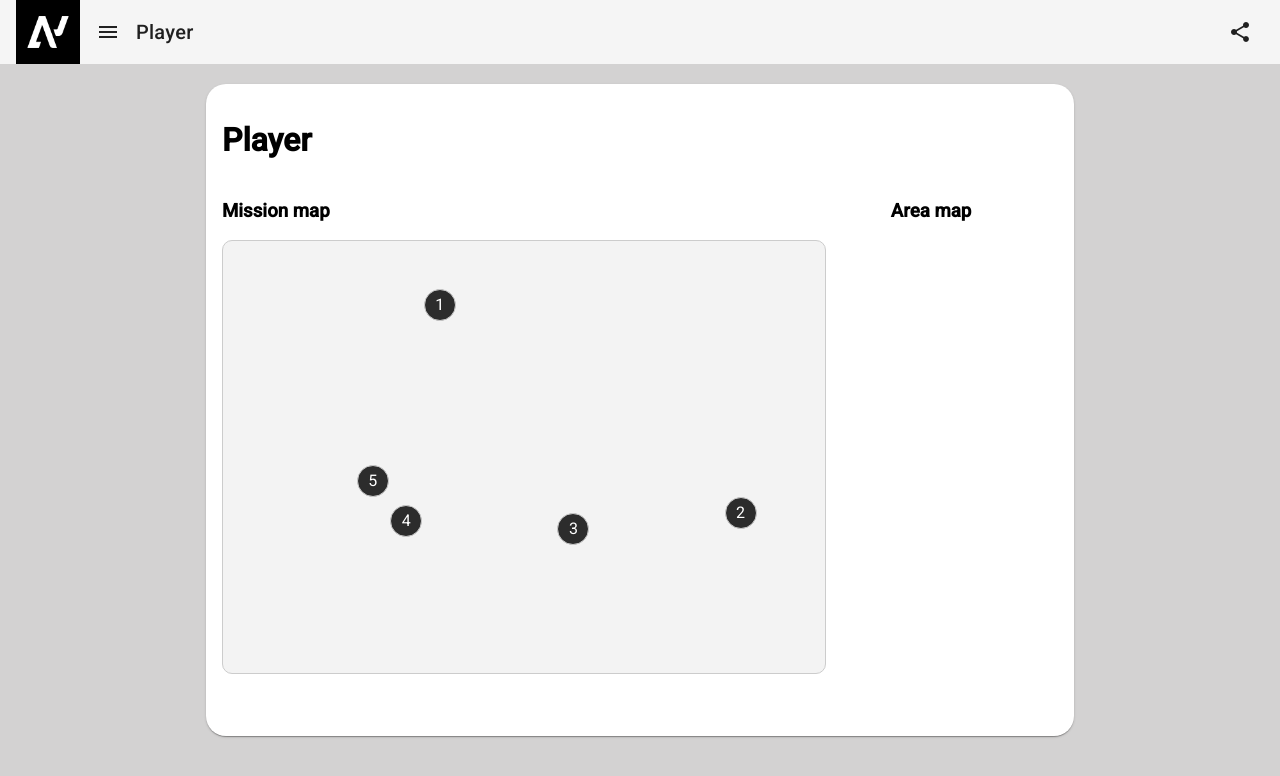
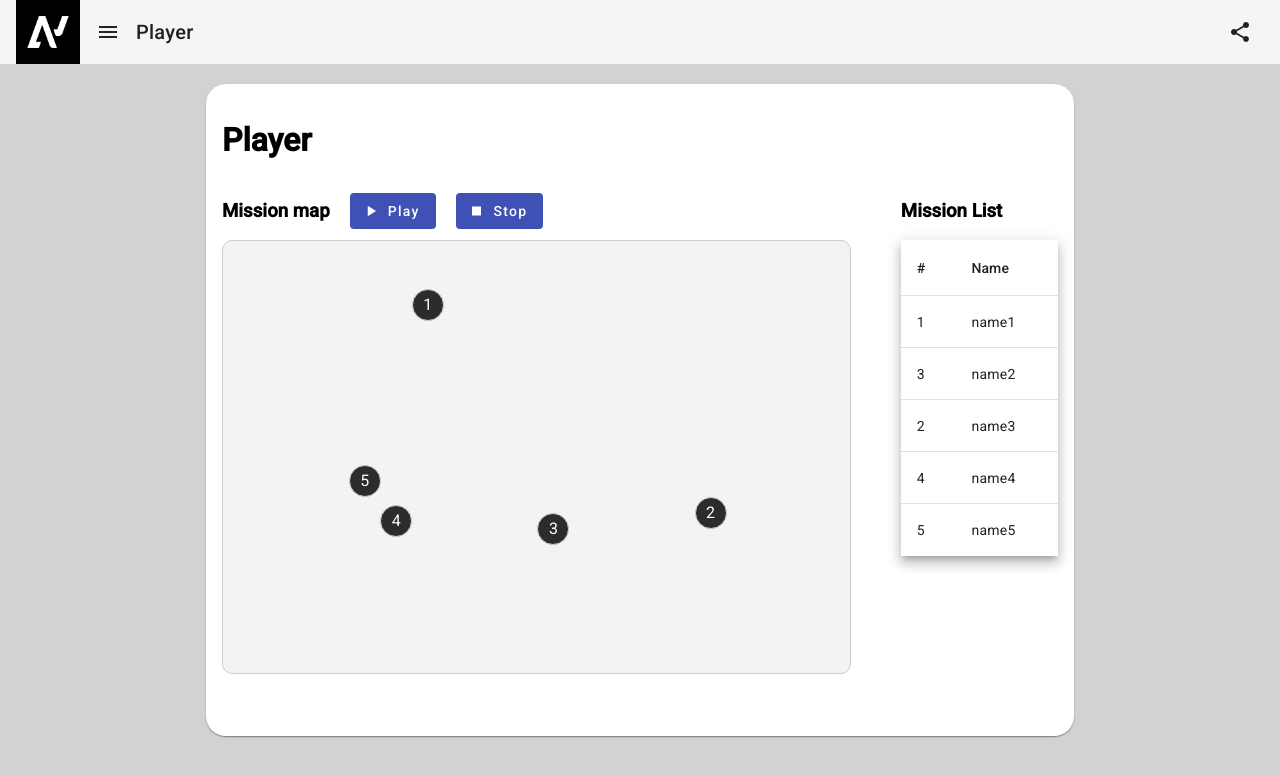
Before and after one commit to Aiurciuc/mission-planner, an Angular app: page /player in a window 1280 px wide. Shown: the top 776 px of the page. Built offline with nearby package versions, Linux system fonts and the light colour scheme.

Commit message:
MPL-1005 :  Add mission list

```diff
--- /dev/null
+++ b/src/app/feature/player/components/mission-list/mission-list.component.html
@@ -0,0 +1,15 @@
+<table mat-table [dataSource]="points()" class="mat-elevation-z8">
+  <ng-container matColumnDef="id">
+    <th mat-header-cell *matHeaderCellDef>#</th>
+    <td mat-cell *matCellDef="let element">{{ element.id }}</td>
+  </ng-container>
+
+  <ng-container matColumnDef="name">
+    <th mat-header-cell *matHeaderCellDef>Name</th>
+    <td mat-cell *matCellDef="let element">{{ element.name }}</td>
+  </ng-container>
+
+
+  <tr mat-header-row *matHeaderRowDef="MISSION_COLUMNS"></tr>
+  <tr mat-row *matRowDef="let row; columns: MISSION_COLUMNS"></tr>
+</table>
--- /dev/null
+++ b/src/app/feature/player/components/mission-list/mission-list.component.ts
@@ -0,0 +1,16 @@
+import { Component, input } from '@angular/core';
+import { MatTableModule } from '@angular/material/table';
+import { IndexedPoint, MISSION_COLUMNS } from '@shared/models/Points';
+
+@Component({
+  selector: 'app-mission-list',
+  standalone: true,
+  imports: [MatTableModule],
+  templateUrl: './mission-list.component.html',
+  styleUrl: './mission-list.component.scss',
+})
+export class MissionListComponent {
+  points = input.required<IndexedPoint[]>();
+
+  MISSION_COLUMNS = MISSION_COLUMNS;
+}
--- a/src/app/feature/player/components/mission-map/mission-map.component.html
+++ b/src/app/feature/player/components/mission-map/mission-map.component.html
@@ -1,4 +1,17 @@
-<app-area class="mission-map" #area>
+<div class="mission__header">
+  <h3>Mission map</h3>
+
+
+  <button mat-flat-button color="primary" aria-label="Example icon button with a delete icon">
+    Play<mat-icon>play_arrow</mat-icon>
+  </button>
+
+  <button mat-flat-button color="primary" aria-label="Example icon button with a delete icon">
+    Stop<mat-icon class="icon">stop</mat-icon>
+  </button>
+
+</div>
+  <app-area class="mission__map" #area>
     @for (point of points(); track point.id) {
       <app-point
         [areaWidthRatio]="areaWidthRatio()"
--- a/src/app/feature/player/components/mission-map/mission-map.component.scss
+++ b/src/app/feature/player/components/mission-map/mission-map.component.scss
@@ -1,5 +1,12 @@
-.mission-map{
-  height: 60vh;
-  display: flex;
-  width: 100%;
+.mission{
+  &__header{
+    display: flex;
+    align-items: center;
+    gap: 20px;
+  }
+  &__map{
+    height: 60vh;
+    display: flex;
+    width: 100%;
+  }
 }
--- a/src/app/feature/player/components/mission-map/mission-map.component.ts
+++ b/src/app/feature/player/components/mission-map/mission-map.component.ts
@@ -1,4 +1,6 @@
 import { AfterViewInit, Component, ElementRef, input, signal, viewChild } from '@angular/core';
+import {  MatButtonModule } from '@angular/material/button';
+import {  MatIconModule } from '@angular/material/icon';
 import { AreaComponent } from '@shared/components/area/area.component';
 import { PointComponent } from '@shared/components/point/point.component';
 import { IndexedPoint, MAX_X, MAX_Y } from '@shared/models/Points';
@@ -6,7 +8,7 @@ import { IndexedPoint, MAX_X, MAX_Y } from '@shared/models/Points';
 @Component({
   selector: 'app-mission-map',
   standalone: true,
-  imports: [PointComponent, AreaComponent],
+  imports: [PointComponent, AreaComponent, MatButtonModule, MatIconModule],
   templateUrl: './mission-map.component.html',
   styleUrl: './mission-map.component.scss'
 })
--- a/src/app/feature/player/player.component.html
+++ b/src/app/feature/player/player.component.html
@@ -1,20 +1,14 @@
 <app-layout>
   <h1>{{ title }}</h1>
   <div class="player">
-    <!-- Mission Section-->
     <section class="player__mission-map">
-      <h3>Mission map</h3>
       <app-mission-map [points]="points" />
     </section>
 
-    <!-- Mission -->
-    <section class="player__list">
-      <h3>Area map</h3>
-      <!-- <app-area class="players" >
-
-        </app-area> -->
+    <section class="player__mission-list">
+      <h3>Mission List</h3>
+      <app-mission-list  [points]="points"/>
     </section>
   </div>
 
-  <!-- </div> -->
 </app-layout>
--- a/src/app/feature/player/player.component.scss
+++ b/src/app/feature/player/player.component.scss
@@ -1,11 +1,11 @@
 .player{
   display: flex;
+  gap: 50px;
+
   &__mission-map{
     flex-basis: 80%;
-    .map{
-      height: 60vh;
+    &__header{
       display: flex;
-      width: 100%;
     }
   }
   &__mission-list{
--- a/src/app/feature/player/player.component.ts
+++ b/src/app/feature/player/player.component.ts
@@ -5,11 +5,12 @@ import {
 import { ActivatedRoute } from '@angular/router';
 import { LayoutComponent } from '@shared/components/layout/layout.component';
 import { MissionMapComponent } from './components/mission-map/mission-map.component';
+import { MissionListComponent } from './components/mission-list/mission-list.component';
 
 @Component({
   selector: 'app-player',
   standalone: true,
-  imports: [LayoutComponent, MissionMapComponent],
+  imports: [LayoutComponent, MissionMapComponent, MissionListComponent],
   templateUrl: './player.component.html',
   styleUrl: './player.component.scss',
 })
@@ -22,30 +23,30 @@ export class PlayerComponent {
 
   points = [{
     id: 1,
-    name: 'name',
+    name: 'name1',
     xPoint: 600,
     yPoint: 200,
   },
   {
     id: 3,
-    name: 'name',
+    name: 'name2',
     xPoint: 1000,
     yPoint: 1000,
   },
   {
     id: 2,
-    name: 'name',
+    name: 'name3',
     xPoint: 1500,
     yPoint: 800,
   },
   {
     id: 4,
-    name: 'name',
+    name: 'name4',
     xPoint: 500,
     yPoint: 700,
   },{
     id: 5,
-    name: 'name',
+    name: 'name5',
     xPoint: 400,
     yPoint: 400,
   }
--- a/src/app/shared/components/area/area.component.scss
+++ b/src/app/shared/components/area/area.component.scss
@@ -1,5 +1,5 @@
 .area {
-  width: 90%;
+  width: 100%;
   height: 90%;
 
   border: 1px solid #ccc;
--- a/src/app/shared/models/Points.ts
+++ b/src/app/shared/models/Points.ts
@@ -16,3 +16,5 @@ export const MAX_X= 2000;
 export const MAX_Y= 2000;
 
 export const POINTS_COLUMNS = ['id','name', 'xPoint', 'yPoint', 'deleteButton'];
+
+export const MISSION_COLUMNS = ['id','name'];
```
Also changed, not shown: src/app/feature/player/components/mission-list/mission-list.component.scss (added), 1 other file (tests, documents, lock files or other folders). Lines whose indentation alone changed are shown as unchanged.
